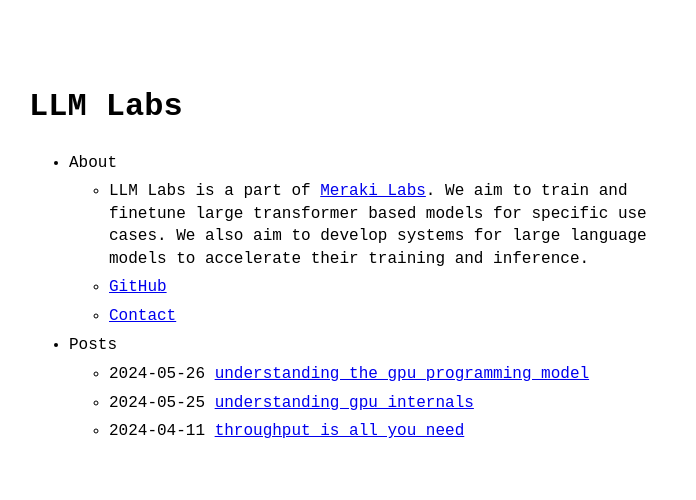
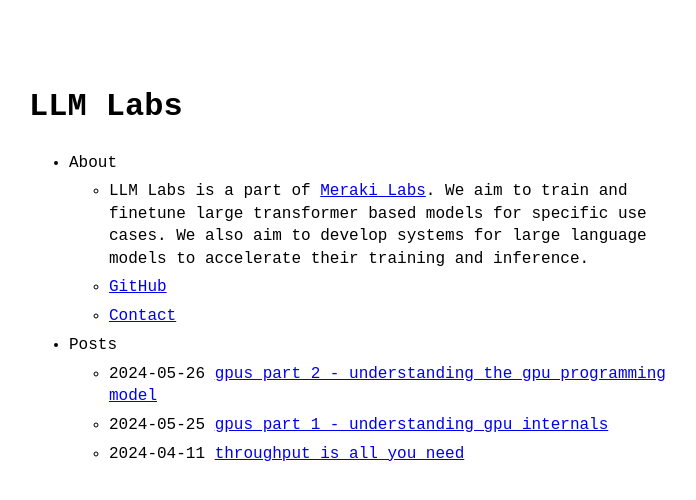
Before and after one commit to cmeraki/cmeraki.github.io, a Jekyll site: the page built from index.md, in a window 1280 px wide. Shown: the top 500 px of the page, without its empty margins (291-987 px from the left). Built offline with Jekyll 4.4.1, drawn with Linux system fonts in a browser that asks for light colours.

Commit message:
Added parts to title

```diff
--- a/_posts/2024-05-25-gpu-part1.md
+++ b/_posts/2024-05-25-gpu-part1.md
@@ -1,5 +1,5 @@
 ---
-title: Understanding GPU internals
+title: GPUs Part 1 - Understanding GPU internals
 layout: post
 ---
 
--- a/_posts/2024-05-26-gpu-part2.md
+++ b/_posts/2024-05-26-gpu-part2.md
@@ -1,5 +1,5 @@
 ---
-title: Understanding the GPU programming model
+title: GPUs Part 2 - Understanding the GPU programming model
 layout: post
 ---
 
```
